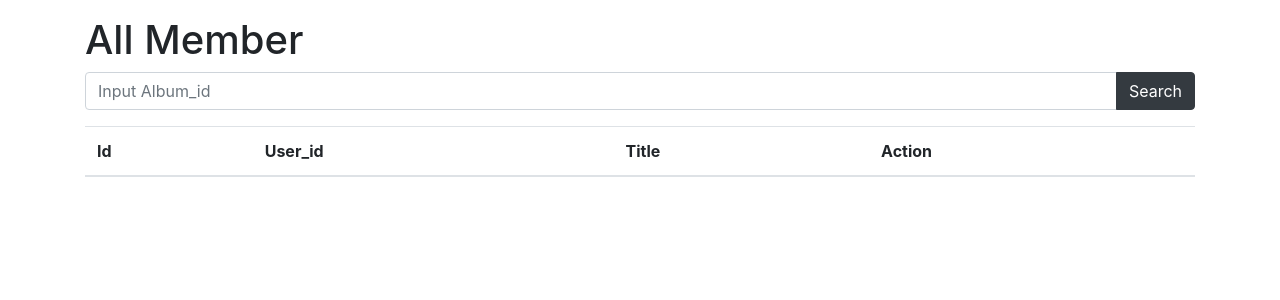
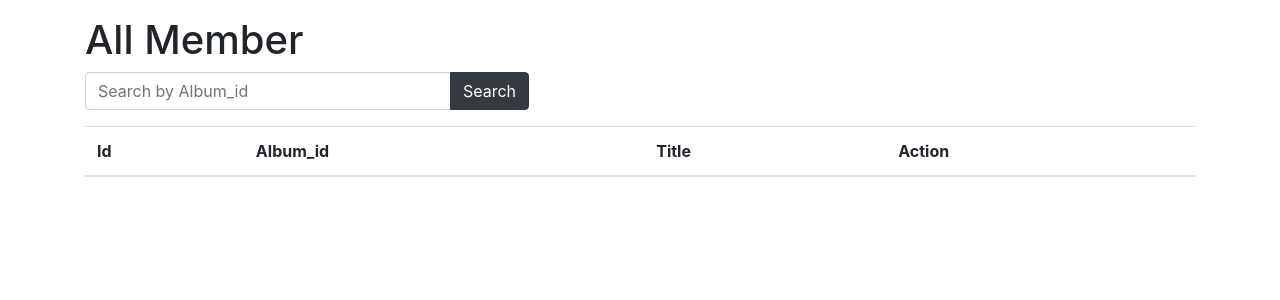
Before and after one commit to scafol/KP-WEB, a CodeIgniter app: page /Magang_Scafol/ in a window 1280 px wide. Shown: the part 56-356 px from the top of the page. Run offline with CodeIgniter, Linux system fonts and the light colour scheme; data that the repository does not hold is empty; some libraries are stand-ins or nearby versions.

Commit message:
minor update

```diff
--- a/application/views/home/index.php
+++ b/application/views/home/index.php
@@ -5,9 +5,9 @@
     <div class="row">
         <div class="col">
 
-            <form action="<?= base_url('/'); ?>" method="post" class="d-flex" style="width: 100%;">
+            <form action="<?= base_url('/'); ?>" method="post" class="d-flex" style="width: 40%;">
                 <div class="input-group">
-                    <input name="keyword" type="text" class="form-control" placeholder="Input Album_id">
+                    <input name="keyword" type="number" class="form-control" placeholder="Search by Album_id">
                     <div class="input-group-append">
                         <button class="btn btn-dark" type="submit" name="submit">Search</button>
                     </div>
@@ -18,7 +18,7 @@
                 <thead>
                     <tr>
                         <th scope="col">Id</th>
-                        <th scope="col">User_id</th>
+                        <th scope="col">Album_id</th>
                         <th scope="col">Title</th>
                         <th scope="col">Action</th>
                     </tr>
```
